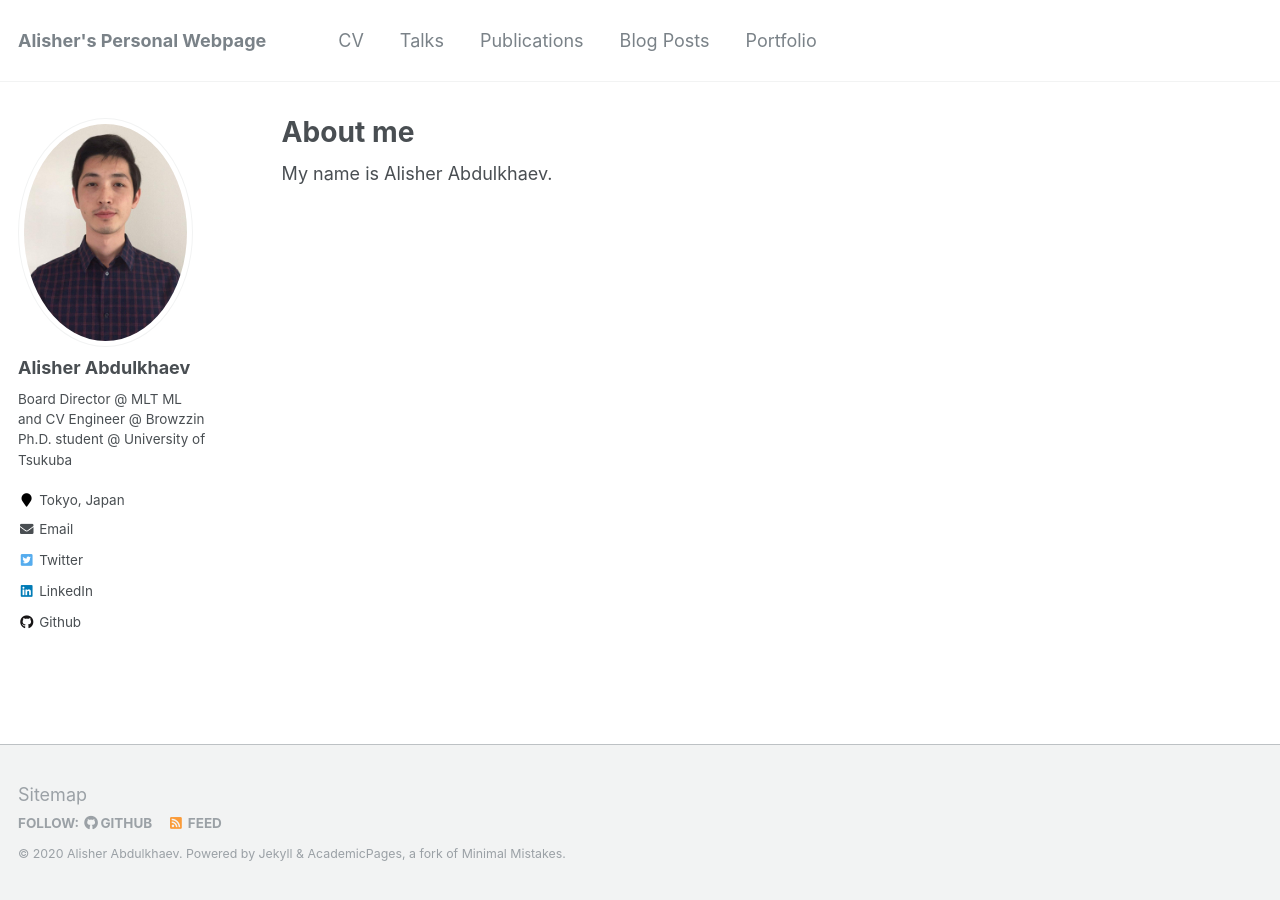
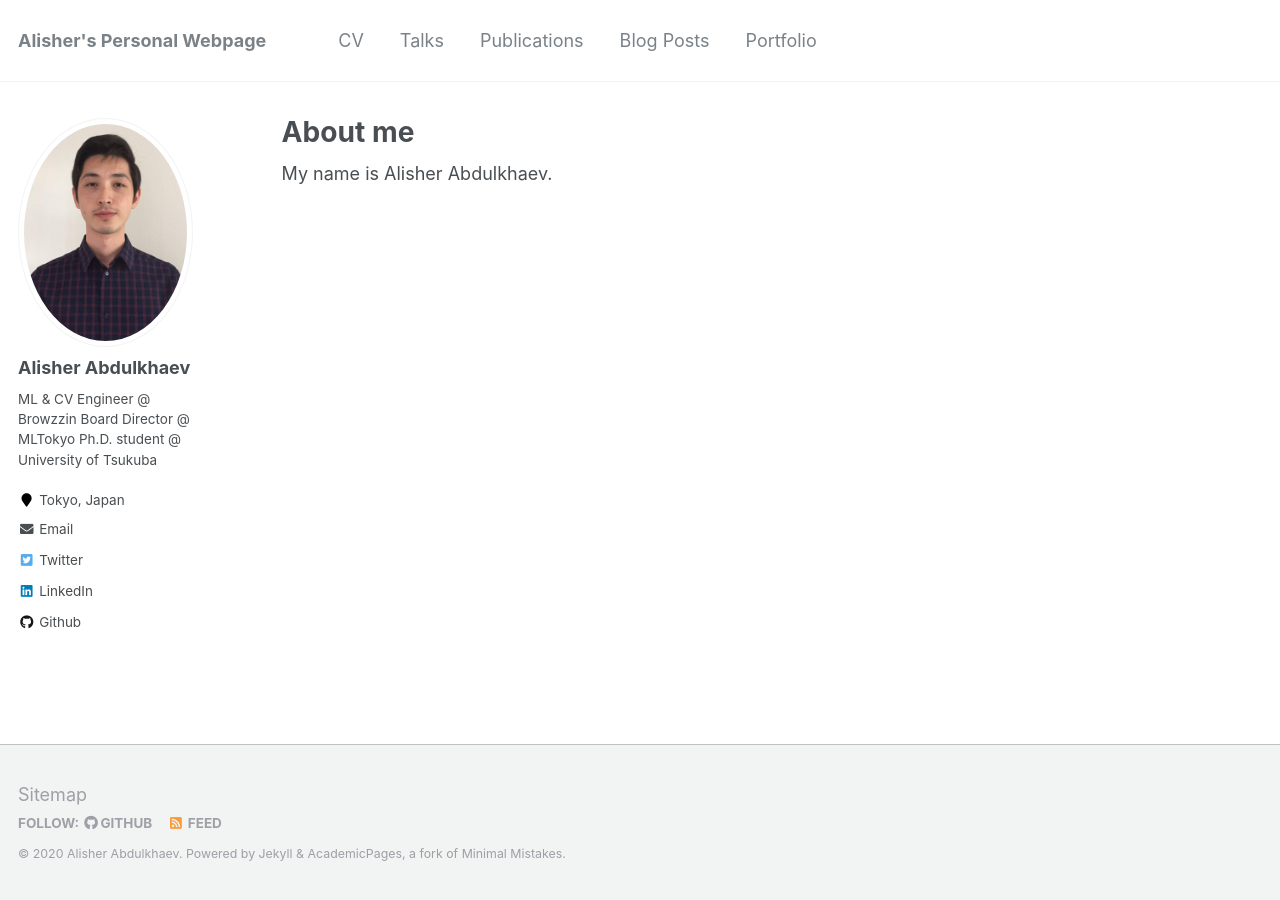
Before and after one commit to vivek37373/alisher-ai.github.io, a Jekyll site: the page built from _pages/about.md, in a window 1280 px wide. Built offline with Jekyll 4.4.1, drawn with Linux system fonts in a browser that asks for light colours.

Commit message:
Update _config.yml

```diff
--- a/_config.yml
+++ b/_config.yml
@@ -11,8 +11,8 @@ title                    : "Alisher's Personal Webpage"
 title_separator          : "-"
 name                     : &name "Alisher Abdulkhaev"
 description              : &description |
-                                Board Director @ MLT
-                                ML and CV Engineer @ Browzzin
+                                ML & CV Engineer @ Browzzin
+                                Board Director @ MLTokyo
                                 Ph.D. student @ University of Tsukuba
 url                      : https://alisher-ai.github.io # the base hostname & protocol for your site e.g. "https://mmistakes.github.io"
 baseurl                  : "" # the subpath of your site, e.g. "/blog"
@@ -86,8 +86,8 @@ author:
   name             : "Alisher Abdulkhaev"
   avatar           : "profile.png"
   bio              :  |
-                      Board Director @ MLT
-                      ML and CV Engineer @ Browzzin
+                      ML & CV Engineer @ Browzzin
+                      Board Director @ MLTokyo
                       Ph.D. student @ University of Tsukuba
   location         : "Tokyo, Japan"
   employer         :
```
